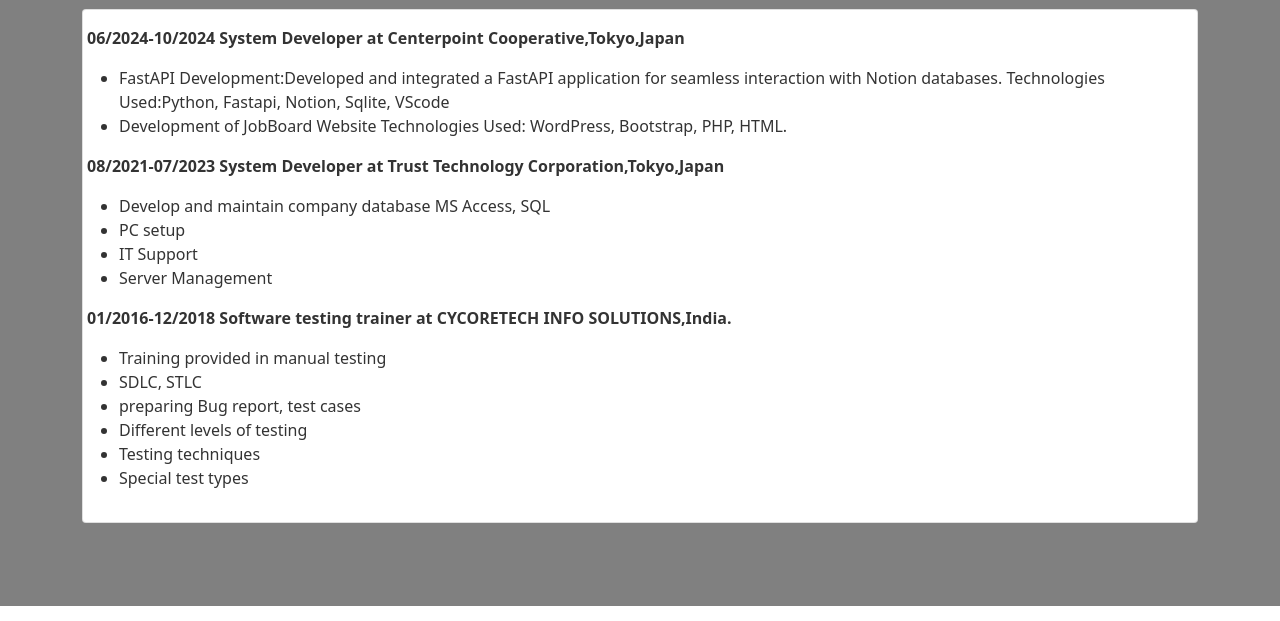
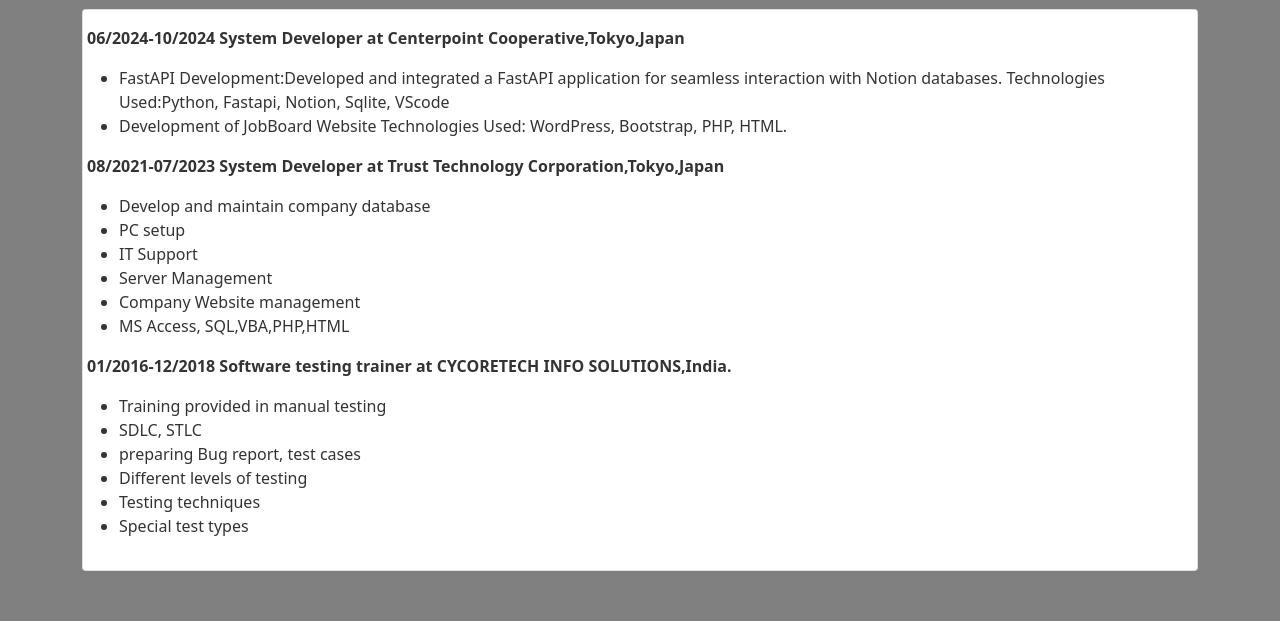
Before and after one commit to sreyamanohar/SreyaManohar-Portfolio, a Flask app: page /experience in a window 1280 px wide. Shown: the part 194-815 px from the top of the page. Run offline with Flask 2, Linux system fonts and the light colour scheme.

Commit message:
Update experience.html

```diff
--- a/templates/experience.html
+++ b/templates/experience.html
@@ -85,11 +85,13 @@
             </b></p>
             <ul>
                 <li>Develop and maintain company database
-           MS Access, SQL
+
 </li>
                 <li>PC setup</li>
                 <li>IT Support</li>
                 <li>Server Management</li>
+                <li>Company Website management</li>
+                <li>MS Access, SQL,VBA,PHP,HTML</li>
             </ul>
             <p><b>01/2016-12/2018    Software testing trainer at CYCORETECH INFO SOLUTIONS,India. </b></p>
             <ul>
```
